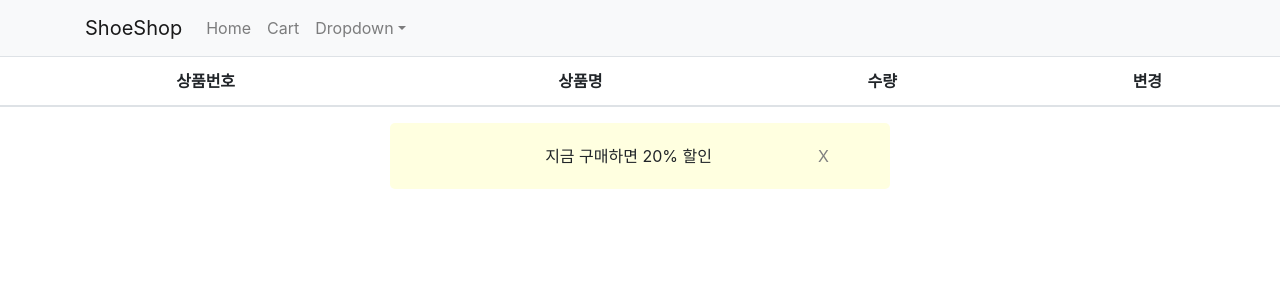
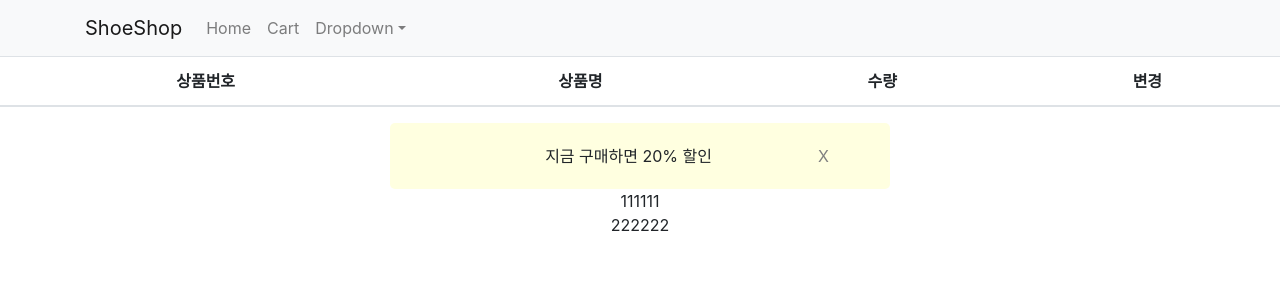
Before and after one commit to sangminlee98/React-Shop, a React (Create React App) app: page /cart in a window 1280 px wide. Shown: the top 300 px of the page. Built offline with nearby package versions, Linux system fonts and the light colour scheme.

Commit message:
lazy loading & memo

```diff
--- a/src/App.js
+++ b/src/App.js
@@ -1,12 +1,12 @@
-import React, {useContext, useEffect, useState} from 'react';
+import React, {useContext, useEffect, useState, lazy, Suspense} from 'react';
 import './App.css';
 import { Navbar, Container, Nav, NavDropdown, Jumbotron, Button} from 'react-bootstrap';
 import data from './data.js'
 import { Link, Route, Switch, useHistory } from 'react-router-dom';
-import Detail from './Detail';
 import Cart from './Cart';
 import axios from 'axios';
 import loadImg from './loading1.jpeg';
+let Detail = lazy(()=>{ return import('./Detail.js')});
 
 
 export let 재고context = React.createContext();
@@ -98,7 +98,9 @@ function App() {
 
         <Route path="/detail/:id">
           <재고context.Provider value={재고}>
-          <Detail shoes = {shoes} 재고 = {재고} 재고변경 = {재고변경}/>
+            <Suspense fallback={<div>Loading..</div>}>
+             <Detail shoes = {shoes} 재고 = {재고} 재고변경 = {재고변경}/>
+            </Suspense>
           </재고context.Provider>
         </Route>
 
--- a/src/Cart.js
+++ b/src/Cart.js
@@ -1,4 +1,4 @@
-import React from 'react';
+import React, { useEffect, memo } from 'react';
 import {Table} from 'react-bootstrap';
 import { connect,useDispatch, useSelector } from 'react-redux';
 import './Detail.scss';
@@ -6,7 +6,7 @@ import './Detail.scss';
 
 function Cart(props) {
     let dispatch = useDispatch();
-    let state = useSelector((state)=>state)
+    let state = useSelector((state)=>state) //콜백함수로 state(combineReducers된 store)를 state로 반환
     return(
         <div>
             <Table responsive="sm">
@@ -20,7 +20,7 @@ function Cart(props) {
                 </thead>
                 <tbody>
                     {
-                        state.reducer.map((a,i)=>{
+                        props.state.map((a,i)=>{ //useSelector 사용시 state.reducer.map
                             return(
                                 <tr key={i}>
                                     <td>{a.id}</td>
@@ -30,7 +30,7 @@ function Cart(props) {
                                         dispatch({type : '수량증가',payload : a.id })
                                     }}>+</button>
                                     <button onClick={()=>{
-                                        dispatch({type : '수량감소',payload : a.id})
+                                        dispatch({type : '수량감소',payload : a.id}) //useDispatch 사용
                                     }}>-</button>
                                     </td>
                                 </tr>
@@ -40,20 +40,23 @@ function Cart(props) {
                 </tbody>
             </Table>
                 {
-                    props.alert열렸니 === true
+                    props.alert열렸니 === true //useSelector 사용시 state.reducer2 === true;
                     ? (<div className="my-alert">
                         <p>지금 구매하면 20% 할인</p>
                         <button className="close-btn" onClick={()=>{
-                            props.dispatch({type : 'close'})
+                            props.dispatch({type : 'close'}) //useDispatch 사용시 dispatch()만 사용
                         }}>X</button>
                     </div>)
                     : null
                 }
+
+            <Parent 이름='qddf' 나이='22'/>
         </div>
+
     )
 }
 
-function state를props화(state) {
+function state를props화(state) { //useSelector 사용시 작성안해도됨
     return {
         state : state.reducer ,
         alert열렸니 : state.reducer2
@@ -61,4 +64,30 @@ function state를props화(state) {
 }
 
 
-export default connect(state를props화)(Cart);
+
+function Parent(props){
+    return(
+        <div>
+            <Child1 이름={props.이름}/>
+            <Child2 나이={props.나이}/>
+        </div>
+    )
+}
+
+function Child1(){
+    useEffect(()=>{
+        console.log('렌더링됨1');
+    });
+    return <div>111111</div>
+}
+
+let Child2 = memo(function(){
+    useEffect(()=>{
+        console.log('렌더링됨2');
+    });
+    return <div>222222</div>
+});
+
+
+
+export default connect(state를props화)(Cart); // useSelector 사용시 export default Cart;
```
